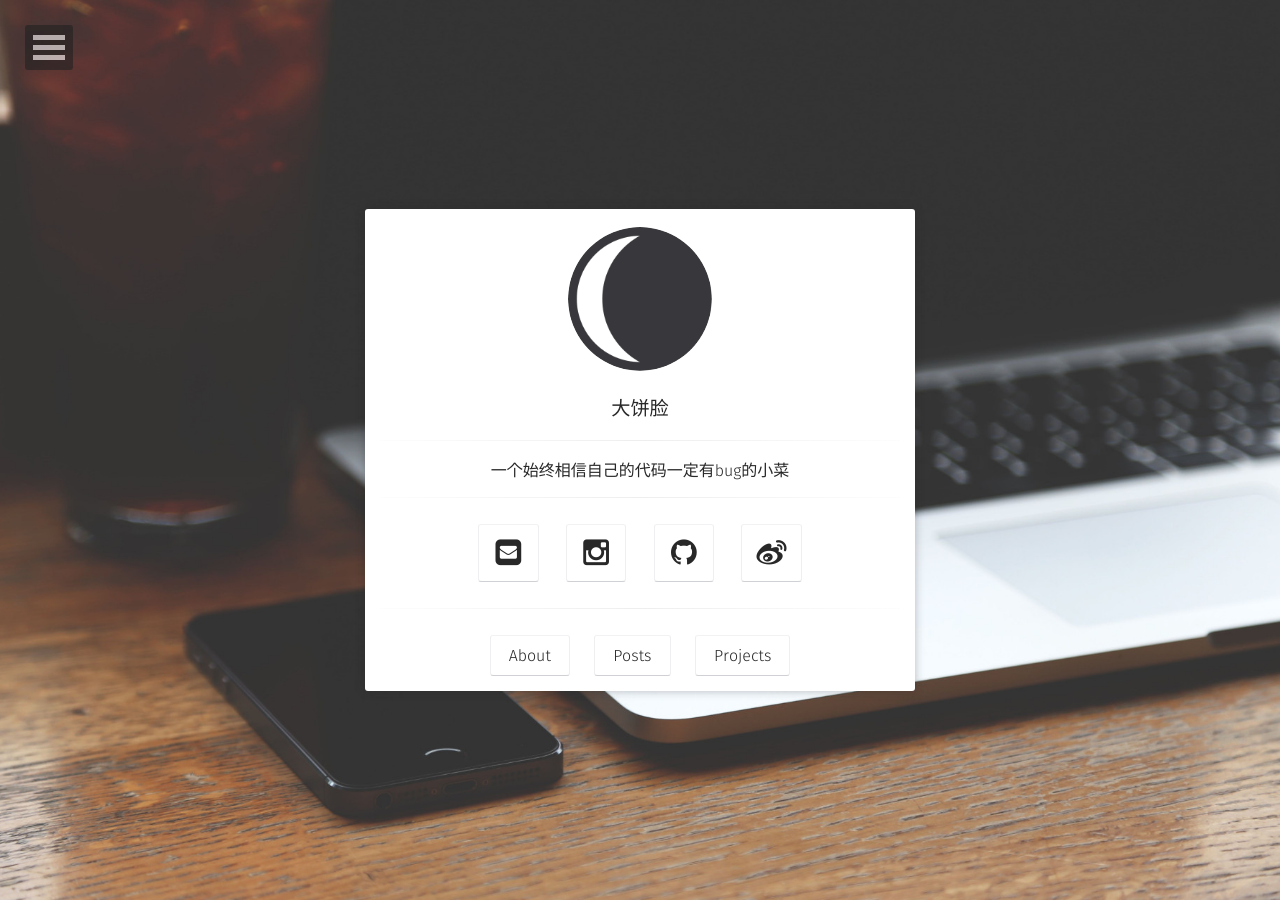
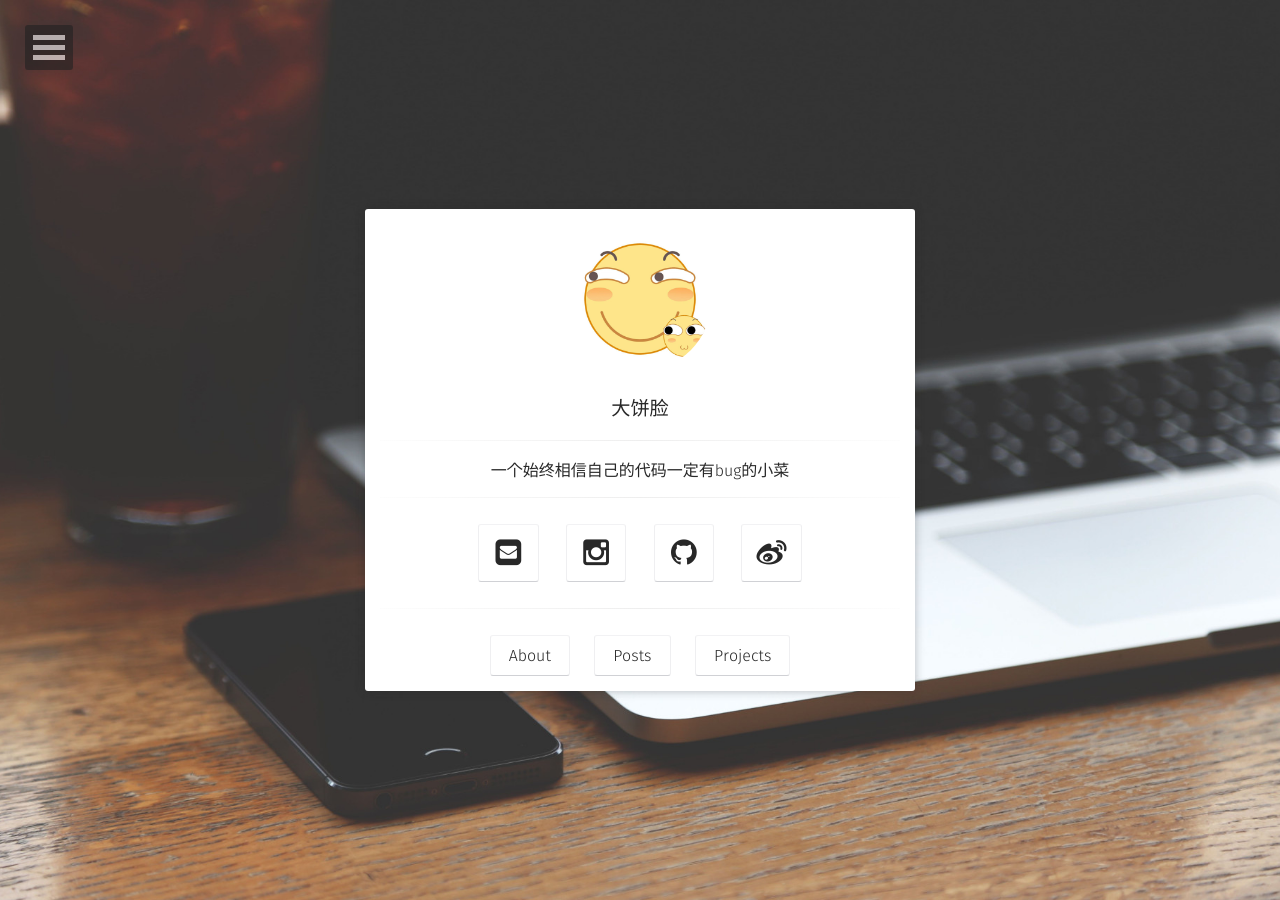
Before and after one commit to haxwn/haxwn.github.io, a Jekyll site: the page built from index.html, in a window 1280 px wide. Built offline with Jekyll 4.4.1, drawn with Linux system fonts in a browser that asks for light colours; some web fonts are replaced.

Commit message:
1.add icon

```diff
--- a/_config.yml
+++ b/_config.yml
@@ -4,7 +4,7 @@ bio:                '一个始终相信自己的代码一定有bug的小菜'
 description:        "一个小菜农"
 reading_time:       true
 words_per_minute:   200
-logo:               'assets/img/logo.png'
+logo:               'assets/img/hehe.jpg'
 background:         'assets/img/placeholder-big.jpg'
 tiled_bg:           false   # Set this true if you want to tile your background image, otherwise it will be covered
 locale:             en_US
```
Also changed, not shown: assets/img/hehe.jpg (added).
